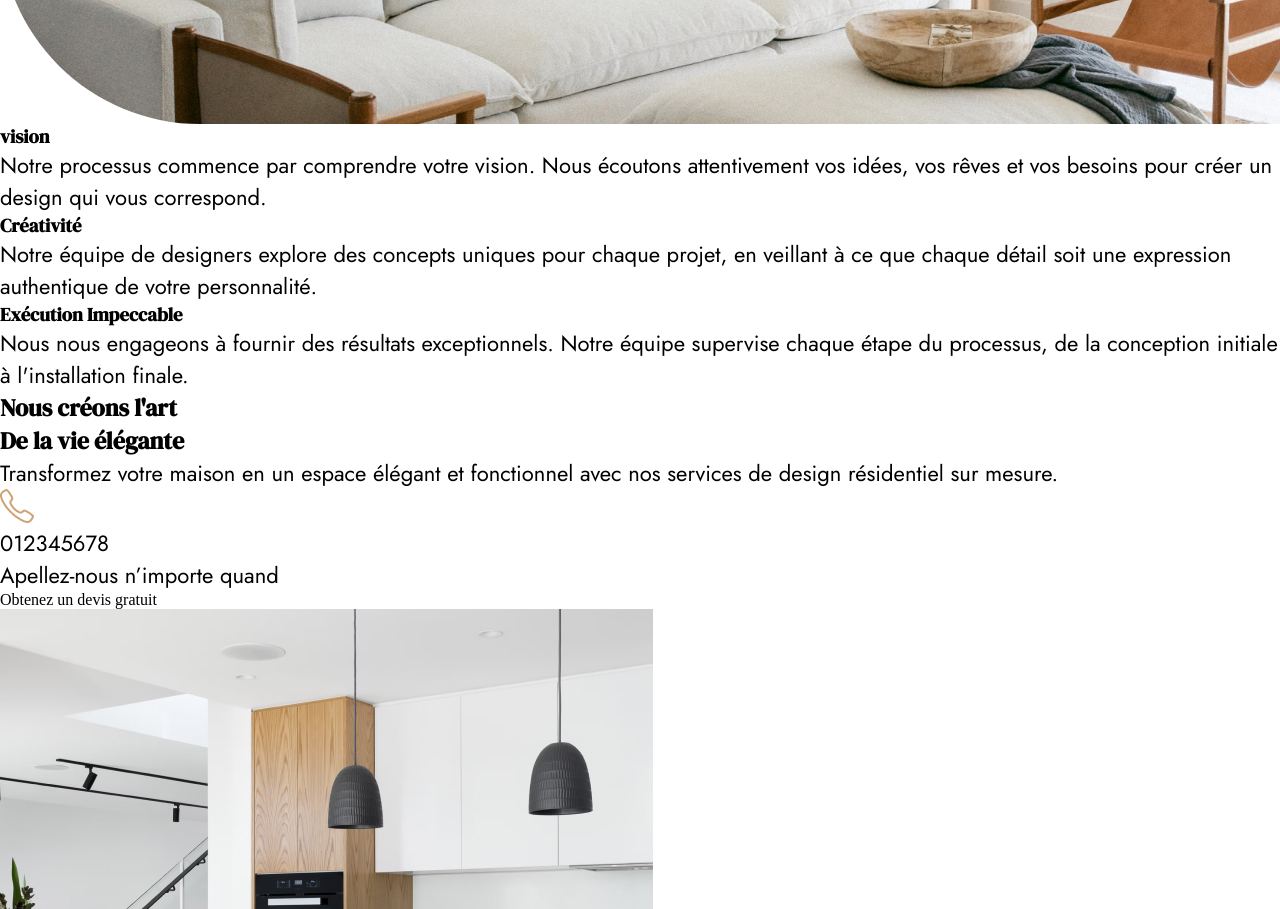
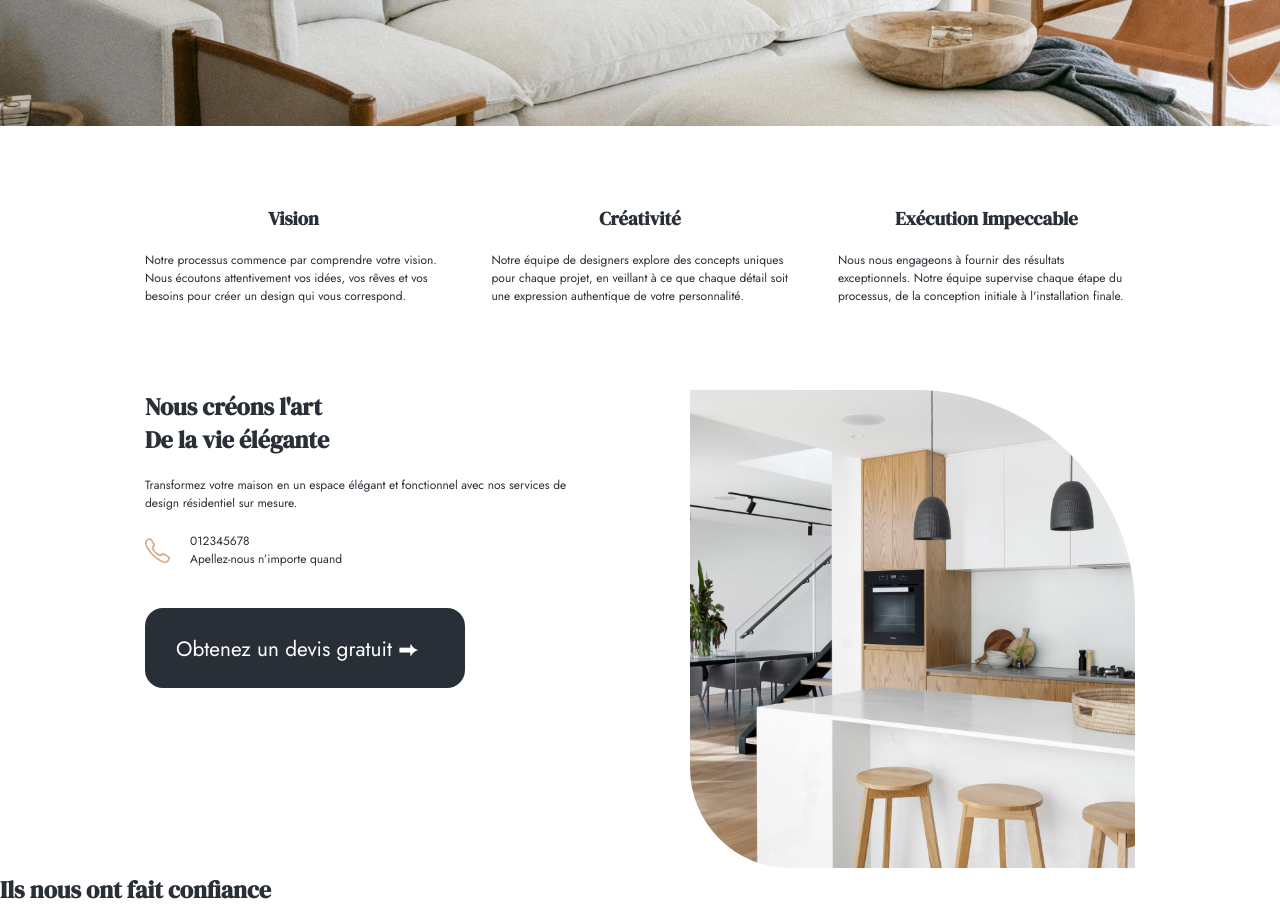
Before and after one commit to JeremieBrun88/Interno, a plain HTML site: page index.html in a window 1280 px wide. Shown: the part 760-1669 px from the top of the page. Drawn offline with Linux system fonts and the light colour scheme.

Commit message:
Mercredi midi

```diff
--- a/index.html
+++ b/index.html
@@ -24,43 +24,42 @@
         </nav>
     </header>
 
-    <!--main-->
+    <!--MAIN-->
     <main>
 
-        <!--section hero-->
+        <!--SECTION HERO-->
         <section class="hero taille">
-            <div class="container">
+            <div class="containers">
                 <h1>Rendez votre <br> maison unique</h1>
-                <p>Nous croyons que chaque espace a le potentiel d'être exceptionnel.</p>
-                <a href="" class="bouton1">Construisez votre projet ⮕</a>
+                <p class="pHero">Nous croyons que chaque espace a le potentiel d'être exceptionnel.</p>
+                <a href="" class="btn">Construisez votre projet ⮕</a>
             </div>
         </section>
 
-        <!--section 2 VCE-->
-        <section>
-            <div>
-                <h3>
-                    vision
-                </h3>
+        <!--SECTION 2 VALEUR AJOUTEES-->
+        <section class="flex spaceBetween container paddingTop80">
+
+            <!--div vision-->
+            <div class="width30">
+                <h3 class="textCenter">Vision</h3>
                 <p>
                     Notre processus commence par comprendre votre vision. Nous écoutons attentivement vos idées, vos
                     rêves et vos besoins pour créer un design qui vous correspond.
                 </p>
             </div>
-            <div>
-                <h3>
-                    Créativité
-                </h3>
+
+            <!--div créativité-->
+            <div class="width30">
+                <h3 class="textCenter">Créativité</h3>
                 <p>
                     Notre équipe de designers explore des concepts uniques pour chaque projet, en veillant à ce que
                     chaque détail soit une expression authentique de votre personnalité.
                 </p>
+            </div>
 
-            </div>
-            <div>
-                <h3>
-                    Exécution Impeccable
-                </h3>
+            <!--div execution-->
+            <div class="width30">
+                <h3 class="textCenter">Exécution Impeccable</h3>
                 <p>
                     Nous nous engageons à fournir des résultats exceptionnels. Notre équipe supervise chaque étape du
                     processus, de la conception initiale à l'installation finale.
@@ -70,18 +69,16 @@
 
         </section>
 
-        <!--section 3 L'art de la vie-->
-        <section>
-            <div>
-                <h2>
-                    Nous créons l'art <br> De la vie élégante
-                </h2>
-                <p>
+        <!--SECTION 3 DEVIS-->
+        <section class="flex spaceBetween container paddingTop80">
+            <div class="width45">
+                <h2>Nous créons l'art <br> De la vie élégante</h2>
+                <p class="pSectionDevis">
                     Transformez votre maison en un espace élégant et fonctionnel avec nos services de design résidentiel
                     sur mesure.
                 </p>
-                <div>
-                    <img src="asset/Call.png" alt="">
+                <div class="flex gap20 alignCenter">
+                    <img src="asset/Call.png" alt="image de téléphone" class="iconAppel">
                     <div>
                         <p>
                             012345678
@@ -90,15 +87,16 @@
                             Apellez-nous n’importe quand
                         </p>
                     </div>
-                    <a href="">Obtenez un devis gratuit</a>
+
                 </div>
+                <a href="" class="btn">Obtenez un devis gratuit ⮕</a>
 
             </div>
-            <img src="asset/image-article.jpg" alt="">
+            <img src="asset/image-article.jpg" alt="photo d'une cuisine blanche" class="width45 imageSectionDevis">
 
         </section>
 
-        <!--section 4 ils nous ont fait condience-->
+        <!--SECTION 4 ILS NOUS ONT FAIT CONFIANCE-->
         <section>
             <div>
                 <h2>
@@ -161,7 +159,7 @@
                 </div>
         </section>
 
-        <!--section 5 REF-->
+        <!--SECTION 5 REF-->
         <section>
             <a href=""><img src="asset/moderne-home.png" alt=""></a>
 
@@ -176,7 +174,7 @@
 
         </section>
 
-        <!--section 6 nos projets-->
+        <!--SECTION 6 NOS PROJETS-->
         <section>
             <h2>
                 Nos projets
@@ -233,7 +231,7 @@
                         </div>
         </section>
 
-        <!--section 7 rejoigner-->
+        <!--SECTION 7 REJOIGNEZ-->
         <section>
             <div>
                 <h2>
--- a/style.css
+++ b/style.css
@@ -8,7 +8,13 @@
 
 a {
     text-decoration: none;
-    color: black;
+    font-family: "Jost", sans-serif;
+    color: #292F36;
+}
+
+
+body {
+    color: #292F36;
 }
 
 li {
@@ -17,23 +23,27 @@ li {
 
 h1 {
     font-family: "DM Serif Display", serif;
-    font-size: 85px;
+    font-size: 75px;
 
 }
 
 h2 {
     font-family: "DM Serif Display", serif;
     font-weight: 50px;
+    margin-bottom: 20px;
 }
+
 h3 {
     font-family: "DM Serif Display", serif;
     font-weight: 22px;
+    margin-bottom: 20px;
 }
 
 p {
     font-family: "Jost", sans-serif;
-    font-size: 22px;
+    font-size: 12px;
 }
+/* debut des flexbox */
 .flex {
     display: flex;
     flex-wrap: wrap;
@@ -47,12 +57,50 @@ p {
     align-items: center;
 }
 
+.gap20 {
+    gap: 20px;
+}
+
+/*fin des flexbox */
+
 .container {
     max-width: 1000px;
     margin: auto;
     padding: 5px;
-    background-color: blue
+
 }
+
+.btn {
+    border-radius: 18px;
+    background-color: #292F36;
+    padding: 26px 31px;
+    color: white;
+    width: 320px;
+    height: 80px;
+    display: inline-block;
+    margin-top: 40px;
+    font-size: 1.3rem;
+}
+
+.width30 {
+    width: 30%;
+}
+
+.width45 {
+    width: 45%;
+}
+
+.paddingTop80 {
+    padding-top: 80px;
+}
+
+.textCenter {
+    text-align: center;
+}
+
+
+
+
 
 /*header*/
 .logo {
@@ -67,6 +115,10 @@ p {
     margin-top: 20px;
 }
 
+header: {
+    margin-top: 20px;
+}
+
 
 /*section hero*/
 
@@ -75,7 +127,13 @@ p {
     height: 100vh;
     background-repeat: no-repeat;
     background-size: cover;
-    border-bottom-left-radius: 200px;
+    border-bottom-left-radius: 0 0 0 200px;
+    padding-top: 100px;
+}
+
+.pHero {
+    font-size: 22px;
+    margin-top: 40px;
 }
 
 .margin {
@@ -85,12 +143,21 @@ p {
 
 .taille {
     padding: 80px;
+    justify-content: center;
     ;
 }
-.bouton1 {
-    border-radius: 18px;
-    background-color: #292F36;
-    padding: 26px 31px;
-    color: white;
-    font-weight: 500;
+
+/* SECTION DEVIS */
+
+
+.imageSectionDevis {
+    border-radius: 0 220px 0 100px;
 }
+
+.pSectionDevis {
+    margin-bottom: 20px;
+}
+
+.iconAppel {
+    width: 25px;
+}
```
